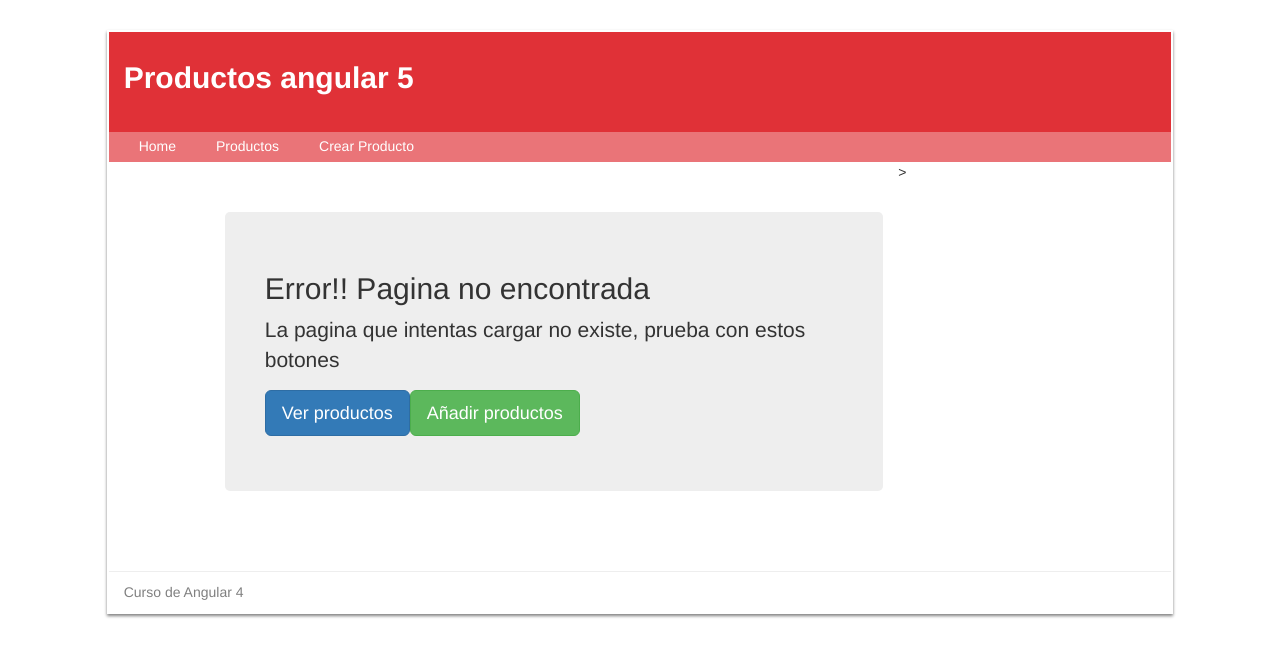
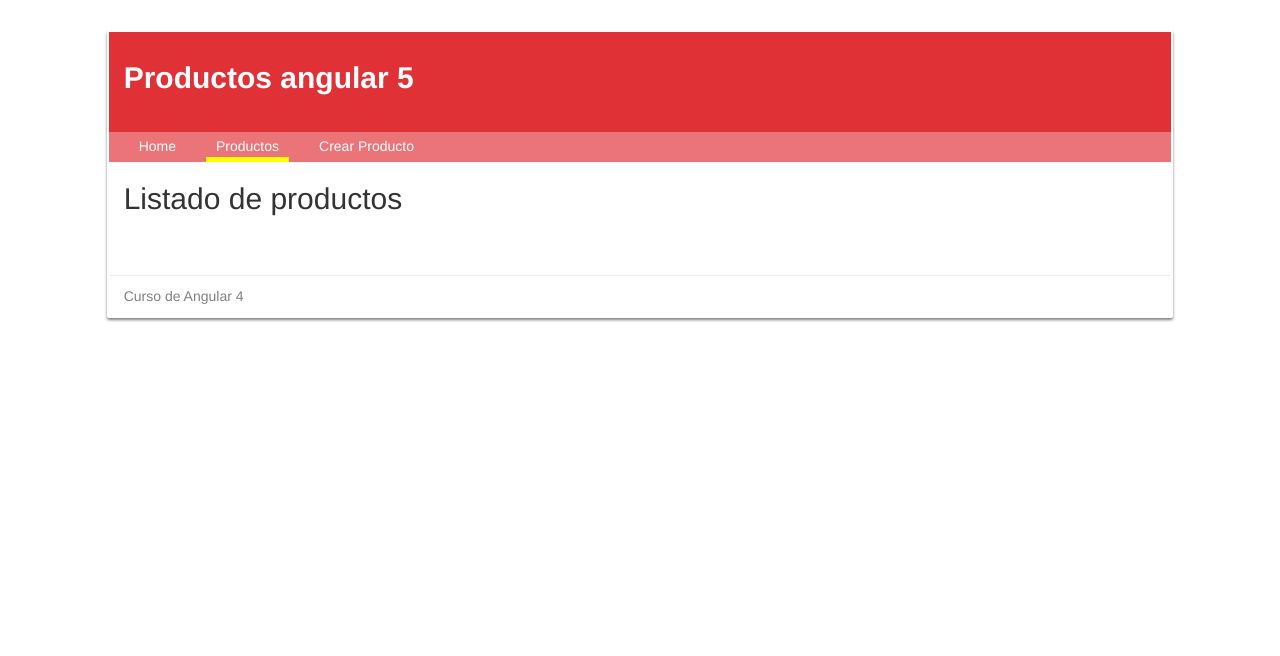
Before and after one commit to Paginawebangular/proyecto, an Angular app: page /productos in a window 1280 px wide. Shown: the top 656 px of the page. Built offline with nearby package versions, Linux system fonts and the light colour scheme.

Commit message:
10/04, preparando para clase

```diff
--- a/src/app/app.component.html
+++ b/src/app/app.component.html
@@ -6,13 +6,13 @@
 </header>
 <nav id="nav" class="col-lg-12">
   <ul>
-    <li><a [routerLink]="['/home']">Home</a></li>
-    <li><a [routerLink]="['/productos']">Productos</a></li>
-    <li><a [routerLink]="['/crearproductos']">Crear Producto</a></li>
+    <li><a [routerLink]="['/home']" [routerLinkActive]="['activado']">Home</a></li>
+    <li><a [routerLink]="['/productos']" [routerLinkActive]="['activado']">Productos</a></li>
+    <li><a [routerLink]="['/crearproductos']" [routerLinkActive]="['activado']">Crear Producto</a></li>
   </ul>
 </nav>
 <section id="main" class="col-lg-12">
-  <router-outlet></router-outlet>>
+  <router-outlet></router-outlet>
 </section>
 
 <footer id="footer" class="col-lg-12">
--- a/src/app/app.module.ts
+++ b/src/app/app.module.ts
@@ -9,13 +9,14 @@
 import { AppComponent } from './app.component';
 import { HomeComponent } from './components/home.component';
 import { ErrorComponent } from './components/error.component';
-
+import { ProductosListComponent } from './components/productos-list.component';
 
 @NgModule({
   declarations: [
     AppComponent,
     HomeComponent,
-    ErrorComponent
+    ErrorComponent,
+    ProductosListComponent
   ],
   imports: [
     BrowserModule,
--- a/src/app/app.routing.ts
+++ b/src/app/app.routing.ts
@@ -4,10 +4,12 @@
 
 import { HomeComponent } from './components/home.component';
 import { ErrorComponent } from './components/error.component';
+import { ProductosListComponent } from './components/productos-list.component';
 
 const appRoutes: Routes = [
     {path: '', component: HomeComponent},
     {path: 'home', component: HomeComponent},
+    {path: 'productos', component: ProductosListComponent},
     {path: '**', component: ErrorComponent}
 ];
 
--- /dev/null
+++ b/src/app/components/productos-list.component.ts
@@ -0,0 +1,21 @@
+import {Component } from '@angular/core';
+import { Router, ActivatedRoute, Params } from '@angular/router';
+
+@Component({
+    selector: 'productos-list',
+    templateUrl: '../views/productos-list.html'
+})
+
+export class ProductosListComponent{
+    public titulo: string;
+
+    constructor(
+        private _route: ActivatedRoute,
+        private _router: Router
+){
+    this.titulo = 'Listado de productos';
+}
+    ngOnInit(){
+        console.log('productos-list.component.ts cargado');
+    }
+}
--- /dev/null
+++ b/src/app/views/productos-list.html
@@ -0,0 +1 @@
+<h2>Listado de productos </h2>
--- a/src/assets/styles.css
+++ b/src/assets/styles.css
@@ -1,7 +1,7 @@
 #content{
     margin-top:30px;
     border:2px solid white;
-    border-radious: 2px;
+    border-radius: 2px;
     background: white;
     box-shadow: 0px 2px 3px gray;
     padding: 0px;
@@ -56,6 +56,13 @@
 
 }
 
+.activado{
+    text-decoration: none !important;
+    border-bottom: 5px solid yellow !important;
+
+}
+
+
 #footer {
     margin-top: 50px;
     border-top: 1px solid #eee;
```
Also changed, not shown: src/app/components/home.component.ts (line endings or trailing spaces), src/app/views/home.html (line endings or trailing spaces).
